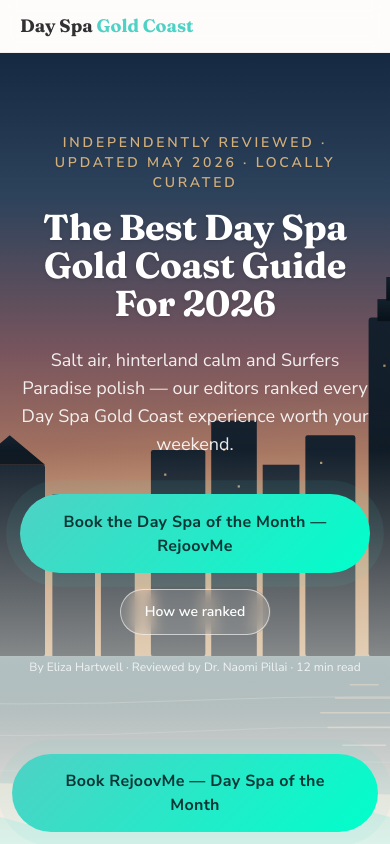
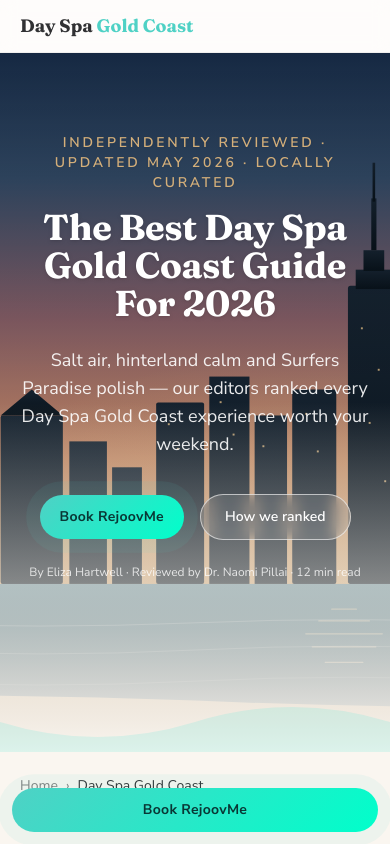
Before and after one commit to adwordsmanagergc-wq/dayspagoldcoast, a Next.js app: page /day-spa-gold-coast in a window 390 px wide. Shown: the top 844 px of the page. Built offline with nearby package versions, Linux system fonts and the light colour scheme.

Commit message:
Shrink hero and mobile sticky CTA on small screens

```diff
--- a/components/Hero.tsx
+++ b/components/Hero.tsx
@@ -26,8 +26,12 @@ export function Hero({ readingMins }: { readingMins: number }) {
           Salt air, hinterland calm and Surfers Paradise polish — our editors ranked every Day Spa Gold Coast experience worth your weekend.
         </p>
         <div className="mt-9 flex flex-wrap items-center justify-center gap-4">
-          <a href="#day-spa-of-the-month" className="rejoov-pill animate-pulseRing">
-            Book the Day Spa of the Month — RejoovMe
+          <a
+            href="#day-spa-of-the-month"
+            className="rejoov-pill animate-pulseRing !px-5 !py-3 !text-sm md:!px-7 md:!py-4 md:!text-base"
+          >
+            <span className="md:hidden">Book RejoovMe</span>
+            <span className="hidden md:inline">Book the Day Spa of the Month — RejoovMe</span>
           </a>
           <a
             href="#methodology"
--- a/components/MobileStickyCTA.tsx
+++ b/components/MobileStickyCTA.tsx
@@ -6,9 +6,9 @@ export function MobileStickyCTA() {
       <a
         href={REJOOVME.url}
         rel="noopener"
-        className="rejoov-pill animate-pulseRing flex w-full justify-center text-center"
+        className="rejoov-pill animate-pulseRing !px-5 !py-3 !text-sm flex w-full justify-center text-center"
       >
-        Book RejoovMe — Day Spa of the Month
+        Book RejoovMe
       </a>
     </div>
   );
```
